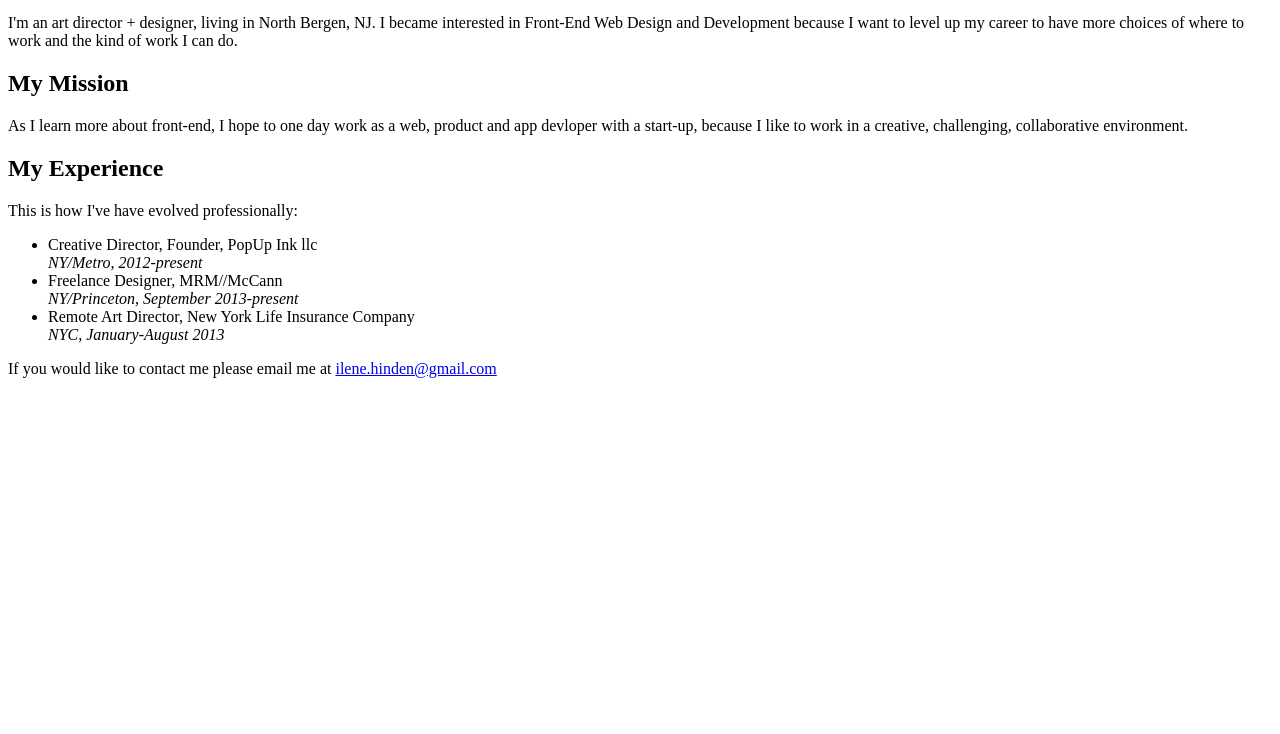
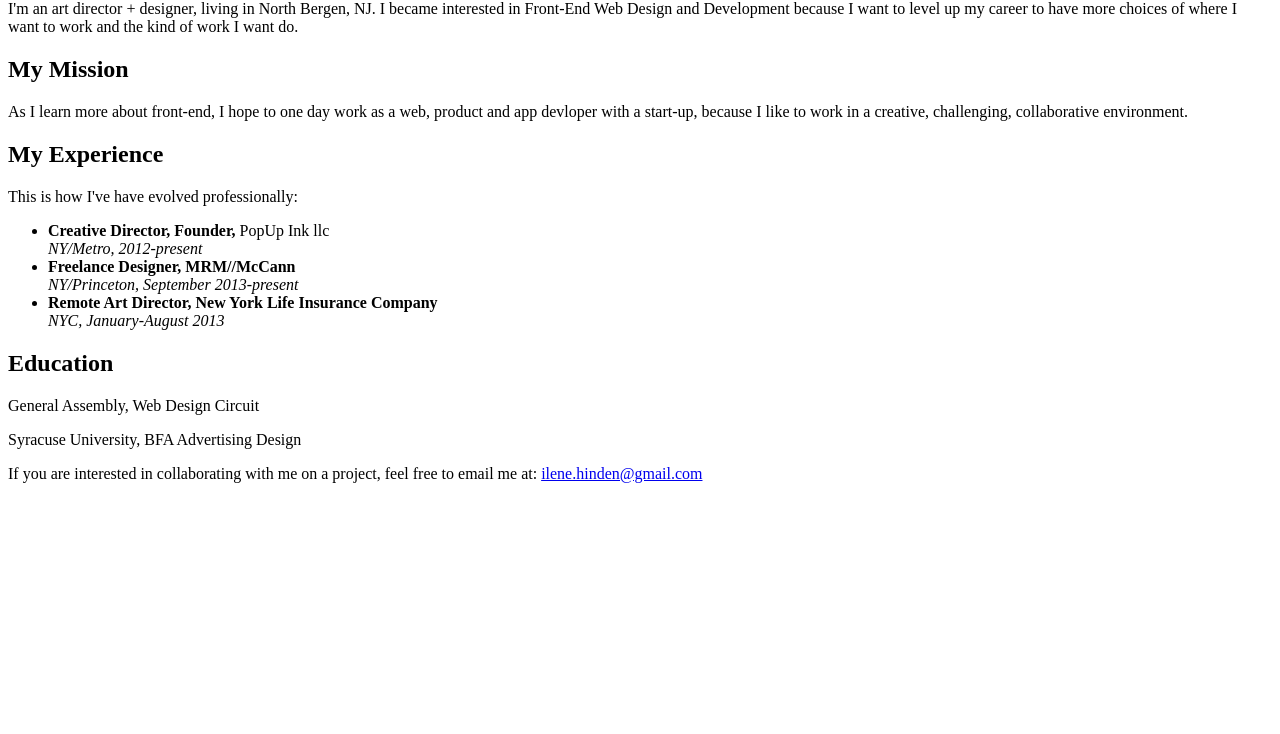
Before and after one commit to ilenepop/ilenepop.github.io, a plain HTML site: page index.html in a window 1280 px wide. Shown: the part 66-800 px from the top of the page. Drawn offline with Linux system fonts and the light colour scheme.

Commit message:
Finished
Completed assignment

```diff
--- a/index.html
+++ b/index.html
@@ -1,18 +1,15 @@
-<!DOCTYPE html>
+<DOCTYPE! html>
 
 <html>
 
   <head>
-
      <title>About Ilene Hinden</title>
-
   </head>
 
   <body>
+  <h1>About Ilene Hinden</h1>
 
-  <h1>About Ilene Hillary Hinden</h1>
-
-  <p>I'm an art director + designer, living in North Bergen, NJ. I became interested in Front-End Web Design and Development because I want to level up my career to have more choices of where to work and the kind of work I can do.</p>
+  <p>I'm an art director + designer, living in North Bergen, NJ. I became interested in Front-End Web Design and Development because I want to level up my career to have more choices of where I want to work and the kind of work I want do.</p>
 
   <h2>My Mission</h2>
 
@@ -23,22 +20,16 @@
   <p>This is how I've have evolved professionally:</p>
 
   <ul>
-
-    <li>Creative Director, Founder, PopUp Ink llc<br>
-
-    <em>NY/Metro, 2012-present</em>
-
-    <li>Freelance Designer, MRM//McCann<br>
-
-    <em>NY/Princeton, September 2013-present</em>
-
-    <li>Remote Art Director, New York Life Insurance Company<br>
-
-    <em>NYC, January-August 2013</em>
-
+    <li><strong>Creative Director, Founder,</strong> PopUp Ink llc<br><em>NY/Metro, 2012-present</em></li>
+    <li><strong>Freelance Designer, MRM//McCann</strong><br><em>NY/Princeton, September 2013-present</em></li>
+    <li><strong>Remote Art Director, New York Life Insurance Company</strong><br><em>NYC, January-August 2013</em></li>
   </ul>
 
-  <p>If you would like to contact me please email me at <a href="mailto:ilene.hinden@gmail.com">ilene.hinden@gmail.com</a>
+  <h2>Education</h2>
+    <p>General Assembly, Web Design Circuit</p>
+    <p>Syracuse University, BFA Advertising Design</p>
+
+  <p>If you are interested in collaborating with me on a project, feel free to email me at: <a href="mailto:ilene.hinden@gmail.com">ilene.hinden@gmail.com</a>
 
   </body>
 
```
